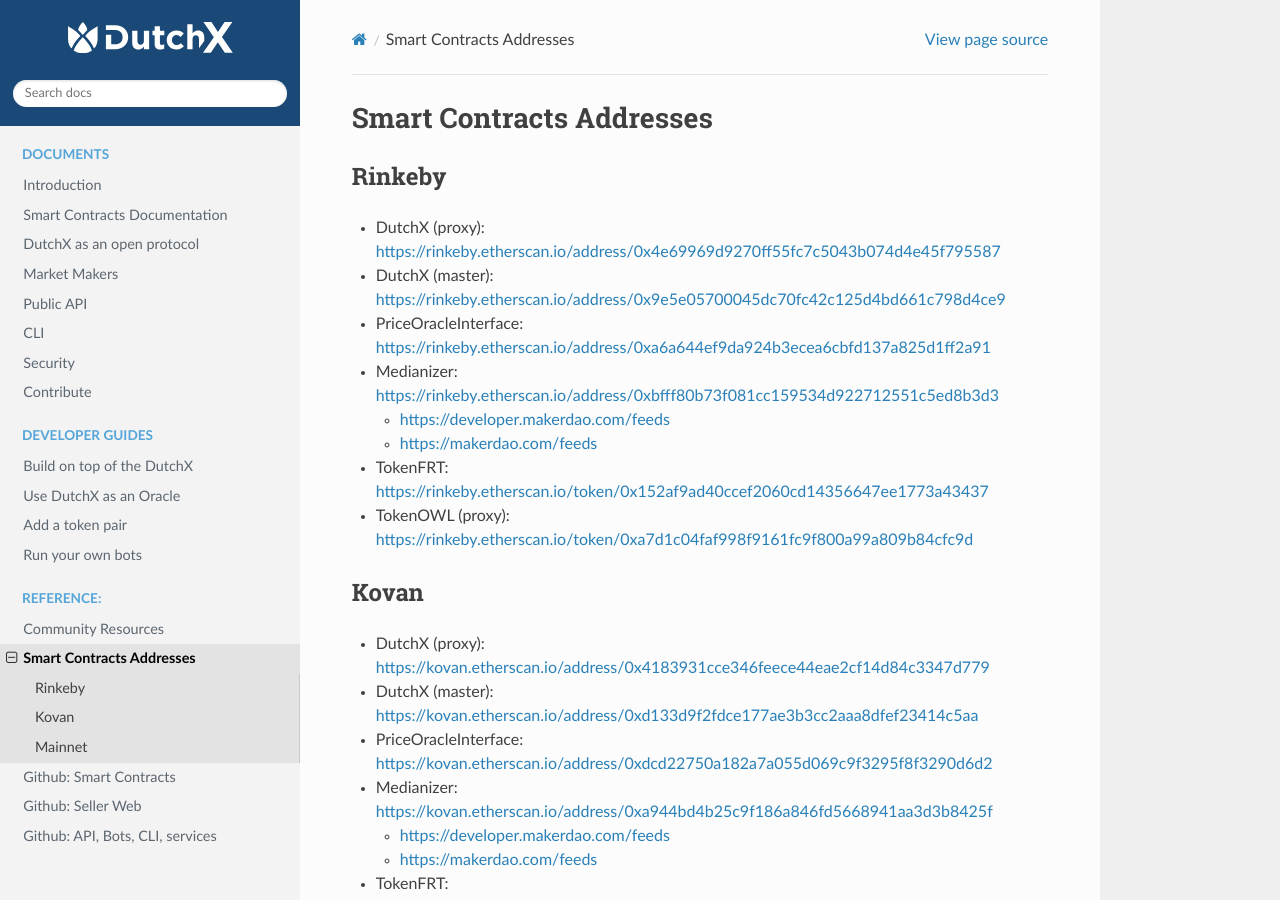
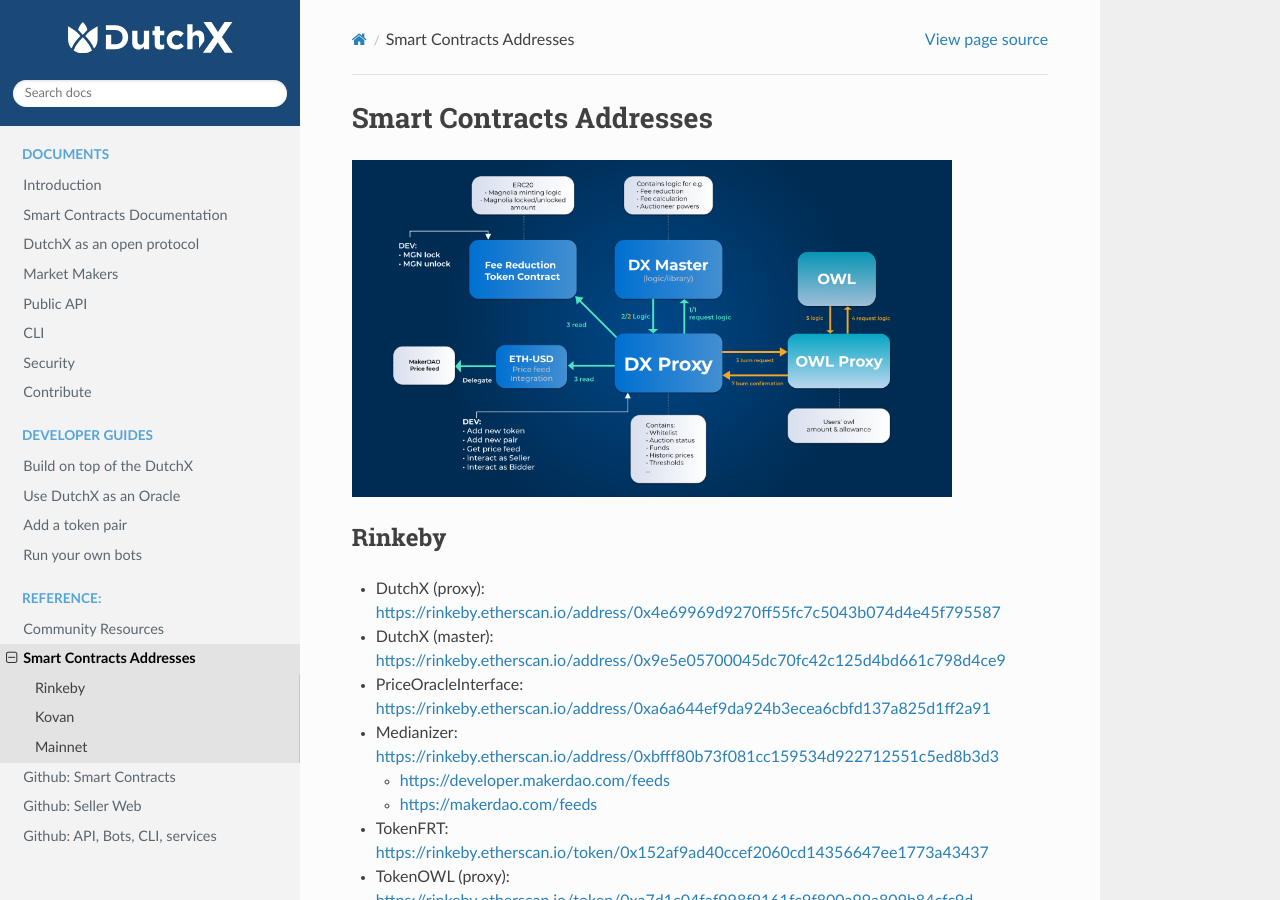
Before and after one commit to gnosis/dx-docs, a Sphinx documentation site: the page built from source/smart-contracts_addresses.md, in a window 1280 px wide and 900 px high. Built offline with Sphinx 7.4.7 and the Read the Docs theme 2.0.0, drawn with Linux system fonts in a browser that asks for light colours.

Commit message:
Update smart-contracts_addresses.md

```diff
--- a/source/smart-contracts_addresses.md
+++ b/source/smart-contracts_addresses.md
@@ -1,4 +1,6 @@
 # Smart Contracts Addresses
+
+<img src="https://github.com/gnosis/dx-docs/blob/master/source/_static/DutchX%20Smart%20Contract%20Architecture.png" width="600">
 
 ## Rinkeby
   * DutchX (proxy): [https://rinkeby.etherscan.io/address/0x4e69969d9270ff55fc7c5043b074d4e45f795587](https://rinkeby.etherscan.io/address/0x4e69969d9270ff55fc7c5043b074d4e45f795587)
```
